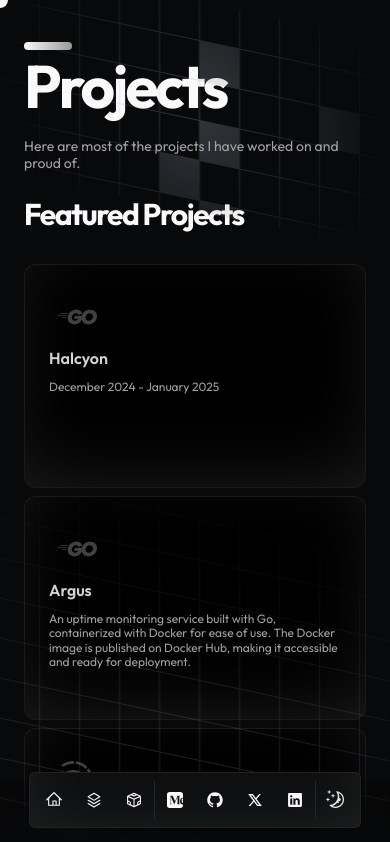
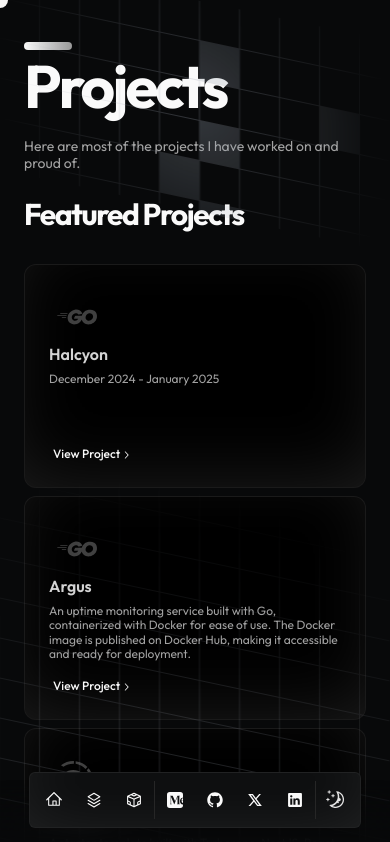
Before and after one commit to tejastn10/nimbus, a Next.js app: page /projects in a window 390 px wide. Shown: the top 842 px of the page. Built offline with nearby package versions, Linux system fonts and the light colour scheme.

Commit message:
feat: add optional subDescription prop to BentoCard for enhanced content display

```diff
--- a/src/components/animated/BentoGrid.tsx
+++ b/src/components/animated/BentoGrid.tsx
@@ -16,6 +16,7 @@ type BentoCardProps = {
 	className: string;
 	Icon: React.ElementType;
 	description: string;
+	subDescription?: string;
 	href: string;
 	cta: string;
 };
@@ -28,7 +29,15 @@ const BentoGrid: FC<BentoGridProps> = ({ children, className }) => {
 	);
 };
 
-const BentoCard: FC<BentoCardProps> = ({ name, className, Icon, description, href, cta }) => (
+const BentoCard: FC<BentoCardProps> = ({
+	name,
+	className,
+	Icon,
+	description,
+	href,
+	cta,
+	subDescription,
+}) => (
 	<div
 		key={name}
 		className={cx(
@@ -40,19 +49,23 @@ const BentoCard: FC<BentoCardProps> = ({ name, className, Icon, description, hre
 			className
 		)}
 	>
-		<div className="pointer-events-none z-10 flex transform-gpu flex-col gap-1 p-6  transition-all duration-300 group-hover:-translate-y-5">
-			{Icon && (
-				<Icon className="h-14 w-14 py-2 origin-left transform-gpu text-neutral-300 dark:text-neutral-700 group-hover:text-primary dark:group-hover:text-primary transition-all duration-300 ease-in-out group-hover:scale-75" />
+		<div className="pointer-events-none z-10 flex transform-gpu flex-col gap-1 p-6 h-full transition-all duration-300 group-hover:-translate-y-5">
+			<div>
+				{Icon && (
+					<Icon className="h-14 w-14 py-2 origin-left transform-gpu text-neutral-300 dark:text-neutral-700 group-hover:text-primary dark:group-hover:text-primary transition-all duration-300 ease-in-out group-hover:scale-75" />
+				)}
+				<h3 className="text-l font-semibold text-neutral-700 dark:text-neutral-300">{name}</h3>
+				<p className="text-xs max-w-lg text-neutral-400 pt-2">{description}</p>
+			</div>
+
+			{subDescription && (
+				<p className="text-xs max-w-lg text-neutral-400 pt-4 text-right mt-auto">
+					{subDescription}
+				</p>
 			)}
-			<h3 className="text-l font-semibold text-neutral-700 dark:text-neutral-300">{name}</h3>
-			<p className="text-xs max-w-lg text-neutral-400 pt-2">{description}</p>
 		</div>
 
-		<div
-			className={cx(
-				"pointer-events-none absolute bottom-0 flex w-full translate-y-10 transform-gpu flex-row items-center p-4 opacity-0 transition-all duration-300 group-hover:translate-y-0 group-hover:opacity-100"
-			)}
-		>
+		<div className="pointer-events-none absolute bottom-0 flex w-full transform-gpu flex-row items-center p-4 transition-all duration-300 opacity-100 translate-y-0 md:opacity-0 md:translate-y-10 md:group-hover:translate-y-0 md:group-hover:opacity-100">
 			<Button variant="ghost" asChild size="sm" className="pointer-events-auto">
 				<a href={href}>
 					{cta}
```
